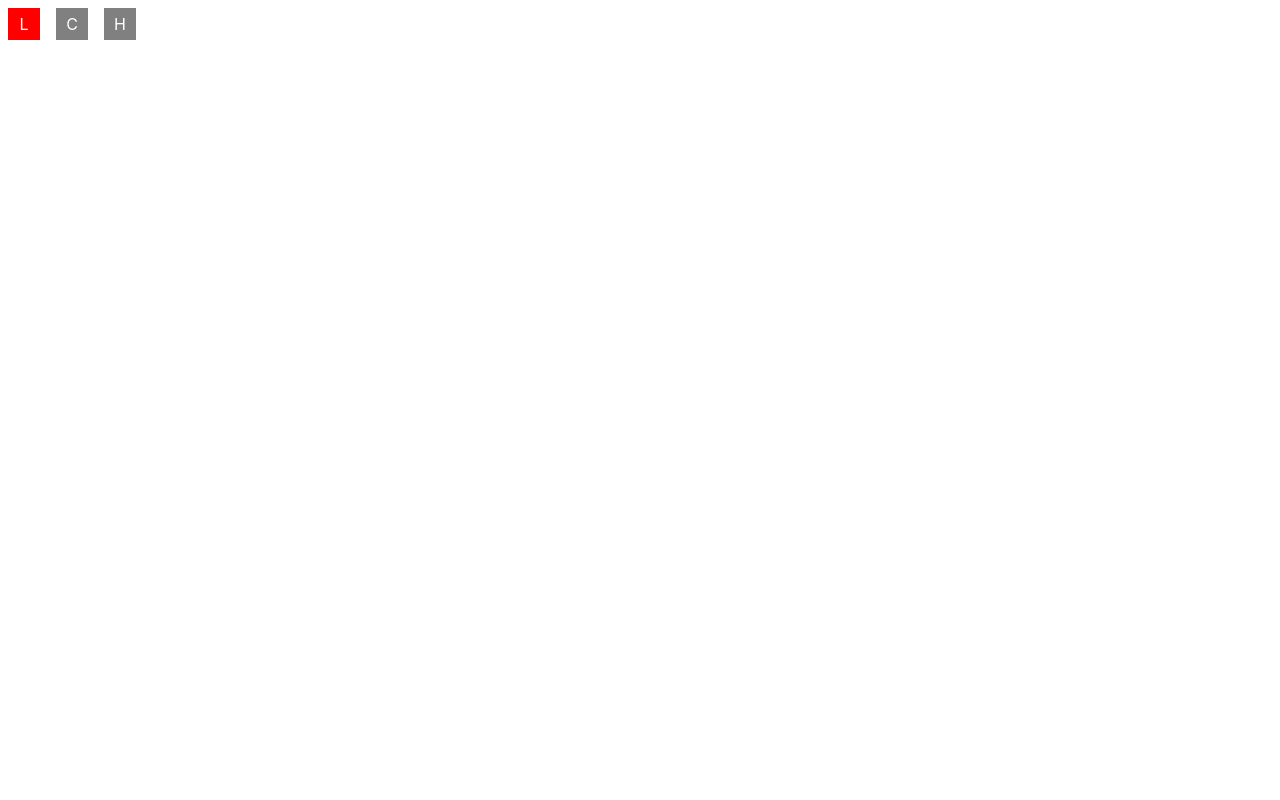
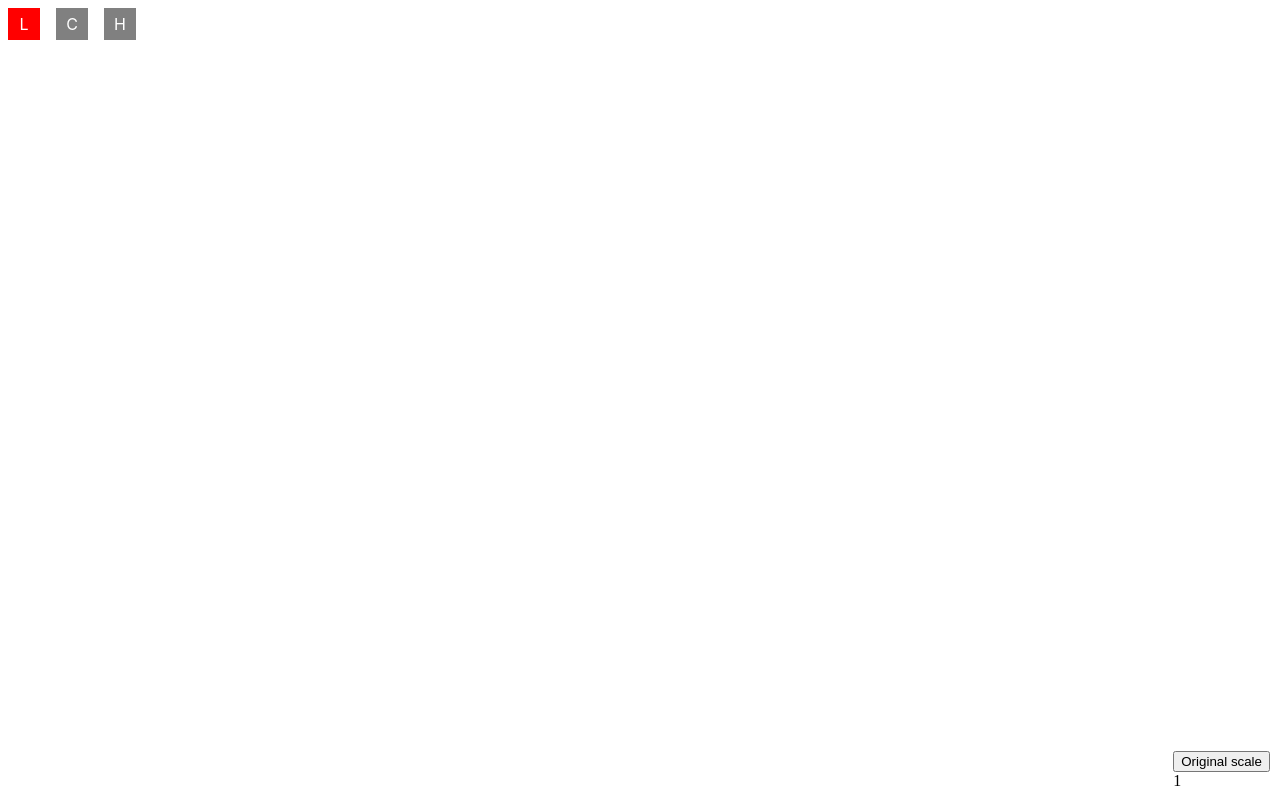
Before and after one commit to ruskakimov/euclid, a plain HTML site: page index.html in a window 1280 px wide. Drawn offline with nearby package versions, Linux system fonts and the light colour scheme.

Commit message:
Add zoom gui

```diff
--- a/index.html
+++ b/index.html
@@ -24,6 +24,13 @@
                     @click="changeMode('hand')"
                 >H</div>
             </div>
+            <div class="zoom">
+                <button
+                    class="zoom_reset"
+                    @click="resetZoom"
+                >Original scale</button>
+                <div class="zoom__val">{{zoom}}</div>
+            </div>
             <canvas id="canvas" :class="mode"></canvas>
         </div>
     </body>
--- a/scripts/main.js
+++ b/scripts/main.js
@@ -275,6 +275,11 @@ document.addEventListener('DOMContentLoaded', function () {
                     return obj
                 })
             },
+            resetZoom: function () {
+                this.zoom = 1
+                this.drawHistory()
+                // translate history so the center of the screen does not move
+            },
 
             // helping functions
             moveLine: function (line, offX, offY) {
--- a/styles/main.css
+++ b/styles/main.css
@@ -40,3 +40,9 @@ canvas.hand:active {
 .tools__btn--active {
     background: red;
 }
+
+.zoom {
+    position: fixed;
+    right: 10px;
+    bottom: 10px;
+}
```
